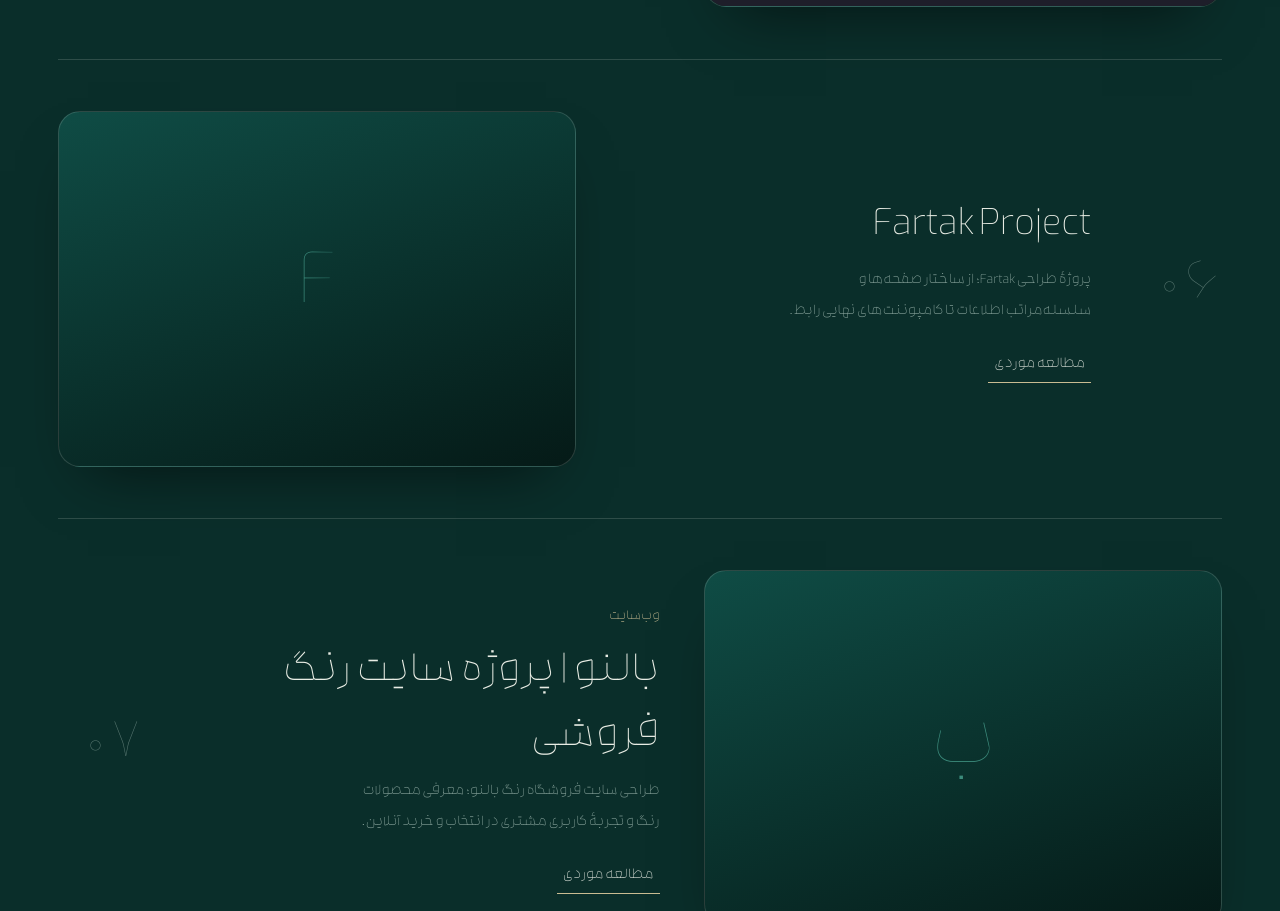
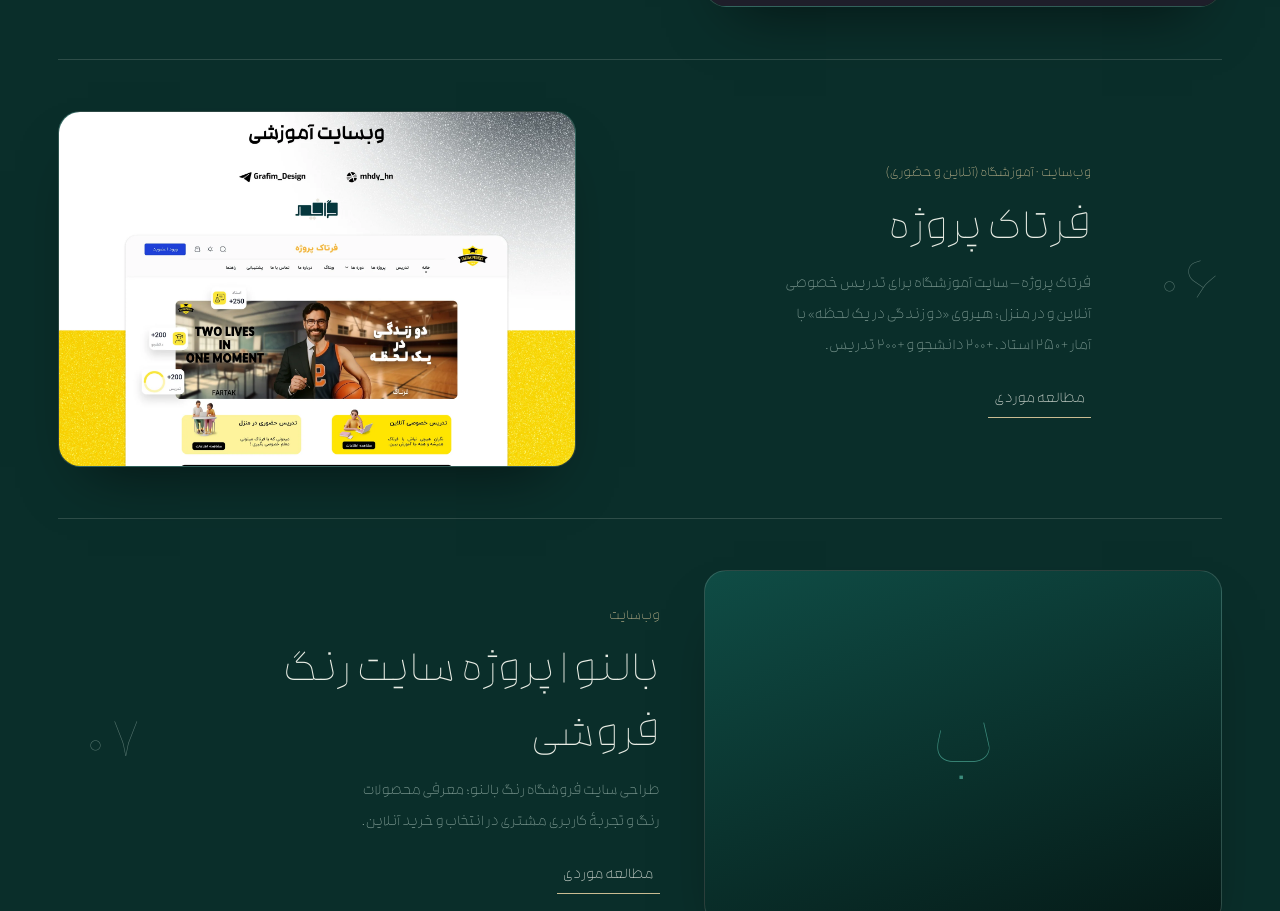
Before and after one commit to mhdyhn/resume, a plain HTML site: page index.html in a window 1280 px wide. Shown: the part 4177-5088 px from the top of the page. Drawn offline with nearby package versions, Linux system fonts and the light colour scheme.

Commit message:
فرتاک پروژه: کاور + لینک فیگما (به‌جای پلیس‌هولدر)
- کاور واقعی (Grafim_Design × mhdy_hn) به assets/projects/fartak اضافه شد (WebP 1920px ≈ ۲۳۴KB)
- مطالعهٔ موردی فقط کاور را نشان می‌دهد (تعداد صفحات زیاد است)؛ دکمهٔ «مشاهدهٔ کامل در فیگما» به فایل طراحی لینک شد
- توضیحات از محتوای خودِ کاور: آموزشگاه آنلاین/در منزل، هیروی «دو زندگی در یک لحظه»، آمار +۲۵۰ استاد/+۲۰۰ دانشجو/+۲۰۰ تدریس، کارت‌های سرویس آنلاین و حضوری

Co-authored-by: arena-agent <297053741+arena-agent@users.noreply.github.com>

```diff
--- a/index.html
+++ b/index.html
@@ -320,7 +320,15 @@ const projects=[
   gallery:[
    ['admin-dashboard','Dashboard Overview — آمار فروش ۲۴ ساعته/هفته/ماه و نمودار ۲۰ روزه'],['admin-payments-manage','Payments › Manage — لیست تراکنش‌ها (جزئیات/حذف)'],['admin-payments-manage-detail','Manage › Detail — جزئیات کامل تراکنش کاربر'],['admin-payments-pending','Payments › Pending — تراکنش‌های در انتظار تأیید'],['admin-payments-lookup','Payments › Lookup — فرم جستجوی تراکنش با فیلتر کامل'],['admin-payments-lookup-result','Lookup › Spawner keys — نتیجهٔ جستجو با details/Delete'],['admin-payments-lookup-empty','Lookup — حالت «موردی یافت نشد»'],['admin-payments-lookup-detail','Lookup › Detail — جزئیات تراکنش یافت‌شده'],['admin-add-product','ADD product — فرم ثبت محصول/تراکنش (قیمت، Gateway، آپلود تصویر)'],['admin-add-video-product','ADD Video product — ثبت ویدئو (توضیحات، دسته، تامبنel و فایل)'],['admin-store-category','Store category — درخت دسته‌ها (رنک‌ها/کلیدها، Add sub)'],['admin-store-product','Store product — لیست محصولات فروشگاه'],['admin-rules-category','Rules/Commands/FAQ — دستهٔ قوانین (ساخت/ویرایش)'],['admin-video-category','Video category — درخت دستهٔ ویدئوها (SKYBLOCK/SURVIVAL)'],['admin-video-product','Video product — لیست محصولات ویدئویی'],['admin-page','Page — مدیریت صفحات سایت'],['admin-page-editor','Page — ویرایشگر متن غنی (با دکمهٔ confirmation)'],['admin-vote','Vote — مدیریت لینک‌های رأی‌گیری'],['admin-banned','Banned — مدیریت بن‌های سرور (blocked / blocker)'],['admin-team','Team Account — مدیریت ادمین‌ها و سطح دسترسی (Add Admin)']
   ].map(([s,c])=>({src:'assets/projects/void-pixel-admin/'+s+'.webp',cap:c}))},
- {t:'Fartak Project',ty:'',dev:'d',sum:'پروژهٔ طراحی Fartak؛ از ساختار صفحه‌ها و سلسله‌مراتب اطلاعات تا کامپوننت‌های نهایی رابط.'},
+ {t:'فرتاک پروژه',ty:'وب‌سایت',dev:'d',meta:'وب‌سایت · آموزشگاه (آنلاین و حضوری)',
+  sum:'فرتاک پروژه — سایت آموزشگاه برای تدریس خصوصی آنلاین و در منزل؛ هیروی «دو زندگی در یک لحظه» با آمار +۲۵۰ استاد، +۲۰۰ دانشجو و +۲۰۰ تدریس.',
+  role:'طراحی رابط و تجربهٔ کاربری و طراحی بصری',
+  problem:'فرتاک پروژه برای معرفی آموزش خصوصی آنلاین و در منزل و تبدیل بازدیدکننده به مشاوره و ثبت‌نام به یک سایت رسمی آموزشی نیاز داشت — با مسیر روشن از خانه تا درخواست اطلاعات.',
+  process:'طراحی صفحهٔ اصلی و سیستم صفحه‌ها: هدر (ورود/عضویت + جستجو و سبد و حالت نمایش) با لوگوی فرتاک پروژه و ناوبری کامل (خانه، تدریس، پروژه‌ها، دوره‌ها با زیرمنو، وبلاگ، دربارهٔ ما، تماس با ما، پشتیبانی، راهنما)؛ هیرو با وعدهٔ «دو زندگی در یک لحظه» و دو تصویر هم‌زمان (کت‌وشلوار/مربی بسکتبال)؛ کارت‌های آمار معلق (استاد +۲۵۰، دانشجو +۲۰۰، تدریس +۲۰۰)؛ دو کارت سرویس: «تدریس خصوصی آنلاین» با شعارِ «نگران هیچ‌چیز نباش، با فرتاک همیشه و همه‌جا آموزش ببین» و «تدریس حضوری در منزل» با شعارِ «می‌دونی که با فرتاک می‌تونی معلم خصوصی بگیری!» — هر دو با دکمهٔ «مشاهده اطلاعات».',
+  dec:'زرد پررنگ در کنار سبز تیرهٔ مردابی و سفید؛ تایپوگرافی درشتِ دوزبانه (فارسی/انگلیسی) در هیرو؛ دو نیمهٔ «یک زندگی در دو نقش» برای روایت هم‌زمان فردی حرفه‌ای و ورزشکار؛ کارت‌های آماری معلق برای اعتمادسازی سریع؛ دکمه‌های مشکی روی سطح زرد برای کنتراست و هدایت به اقدام.',
+  res:'طراحی صفحهٔ اصلی و کاور معرفی انجام شد. به‌دلیل تعداد زیاد صفحات، فقط کاور در این‌جا نمایش داده می‌شود؛ نسخهٔ کامل طراحی در فایل فیگما قابل مشاهده است.',
+  link:'https://www.figma.com/design/Yr1vvH7YW23dP8Norn8JKI/fartak-project?node-id=8537-747&t=uAoX7iKndYYYZw1B-1',linkLabel:'مشاهدهٔ کامل در فیگما',
+  img:'assets/projects/fartak/fartak-cover.webp'},
  {t:'بالنو | پروژه سایت رنگ فروشی',ty:'وب‌سایت',dev:'d',sum:'طراحی سایت فروشگاه رنگ بالنو؛ معرفی محصولات رنگ و تجربهٔ کاربری مشتری در انتخاب و خرید آنلاین.'},
  {t:'مبلمان اداری',ty:'',dev:'d',sum:'طراحی سایت مبلمان اداری؛ نمایش خوانا و دسته‌بندی‌شدهٔ محصولات برای انتخاب بهتر مشتری سازمانی.'},
  {t:'بدون اسم',ty:'',dev:'m',sum:'پروژهٔ طراحی بدون‌نام؛ جزئیات مطالعه موردی به‌زودی تکمیل می‌شود.'},
```
Also changed, not shown: assets/projects/fartak/fartak-cover.webp (added), 1 other file.
